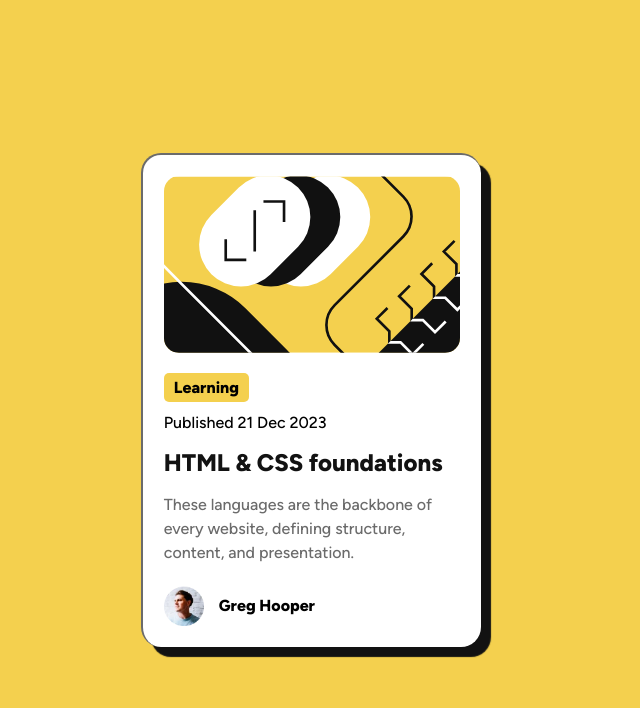
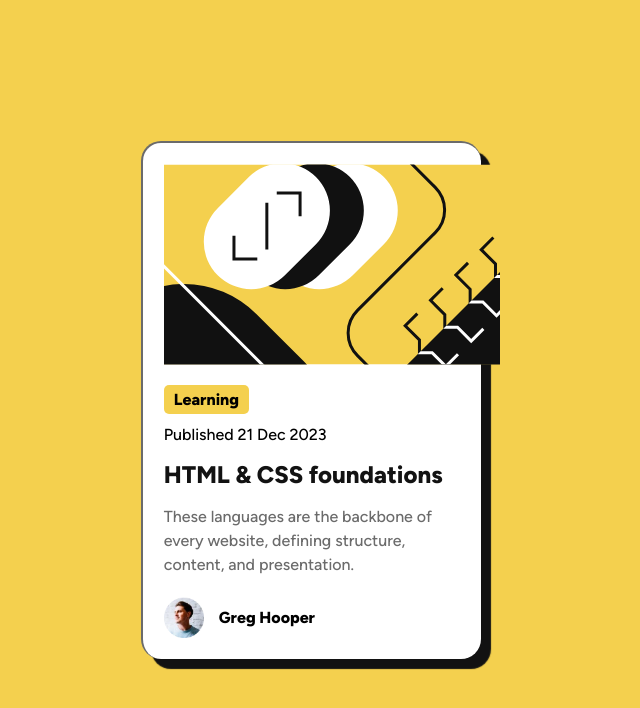
Before and after one commit to Baphomet-998/Baph-Rep-2, a plain HTML site: page index.html in a window 1280 px wide. Shown: the whole page, without its empty margins (329-969 px from the left). Drawn offline with Linux system fonts and the light colour scheme.

Commit message:
Update index.html

```diff
--- a/index.html
+++ b/index.html
@@ -16,29 +16,7 @@
     <!--SVG IMAGE-->
 
     <div class="cardSection ">
-      <svg class="cardSection__svg" xmlns="http://www.w3.org/2000/svg" width="336" height="201" fill="none" viewBox="0 0 336 201">
-        <g clip-path="url(#a)"><path fill="#F4D04E" d="M0 .5h336v200H0z"/>
-          <rect width="139" height="95" x="87.996" y="77.729" fill="#fff" rx="47.5" transform="rotate(-45 87.996 77.729)"/>
-          <rect width="139" height="95" x="54.055" y="77.729" fill="#111" rx="47.5" transform="rotate(-45 54.055 77.729)"/>
-          <path fill="#111" d="M234.864 209.036 451.4-7.5l67.175 67.175-216.536 216.536z"/>
-          <rect width="139" height="95" x="20.114" y="77.729" fill="#fff" rx="47.5" transform="rotate(-45 20.114 77.729)"/>
-          <rect width="204.19" height="270.554" fill="#111" rx="102.095" transform="scale(-1 1) rotate(45 -103.887 14.564)"/>
-          <path stroke="#fff" stroke-width="3" d="m6.69-357.5 135.583 135.727c12.481 12.494 12.481 32.737 0 45.231L-45.544 11.475c-12.481 12.494-12.481 32.737 0 45.23L107.088 209.5"/>
-          <path stroke="#111" stroke-width="3" d="M69.965 71.719v23.334h23.334M136.079 52.273V28.94h-23.334M102.845 38.838v46.67M210.364-37.5l60.873 60.873c12.497 12.496 12.497 32.758 0 45.254l-77.745 77.746c-12.497 12.496-12.497 32.758 0 45.254l69.872 69.873"/>
-          <path stroke="#111" stroke-width="3" d="m253.339 149.574-12.144 12.145 14.256 14.257v12.672h12.673l13.729 13.729 12.145-12.145M278.685 124.228l-12.145 12.145 14.257 14.257v12.673h12.673l13.729 13.729 12.145-12.145M304.031 98.883l-12.145 12.144 14.257 14.257v12.673h12.673l13.729 13.729 12.144-12.145M329.376 73.537l-12.145 12.145 14.257 14.257v12.672h12.673l13.729 13.729 12.145-12.144"/>
-          <path stroke="#fff" stroke-width="5" d="m354.722 48.191-12.145 12.145 14.257 14.257v12.673h12.673l13.729 13.729 12.145-12.145"/>
-          <mask id="b" width="285" height="285" x="234" y="-8" maskUnits="userSpaceOnUse" style="mask-type:alpha">
-            <path fill="#111" d="M234.864 209.036 451.4-7.5l67.175 67.175-216.536 216.536z"/>
-          </mask>
-          <g stroke="#fff" mask="url(#b)">
-            <path stroke-width="3" d="m253.339 149.574-12.144 12.145 14.256 14.257v12.672h12.673l13.729 13.729 12.145-12.145M278.685 124.228l-12.145 12.145 14.257 14.257v12.673h12.673l13.729 13.729 12.145-12.145M304.031 98.883l-12.145 12.144 14.257 14.257v12.673h12.673l13.729 13.729 12.144-12.145M329.376 73.537l-12.145 12.145 14.257 14.257v12.672h12.673l13.729 13.729 12.145-12.145"/>
-           <path stroke-width="5" d="m354.722 48.191-12.145 12.145 14.257 14.257v12.673h12.673l13.729 13.729 12.145-12.145"/>
-         </g>
-        </g>
-        <defs>
-          <clipPath id="a"><path fill="#fff" d="M0 .5h336v200H0z"/></clipPath>
-        </defs>
-      </svg>
+      <img src="illustration-article.svg" alt="svg picture">
     </div>
 
 
```
